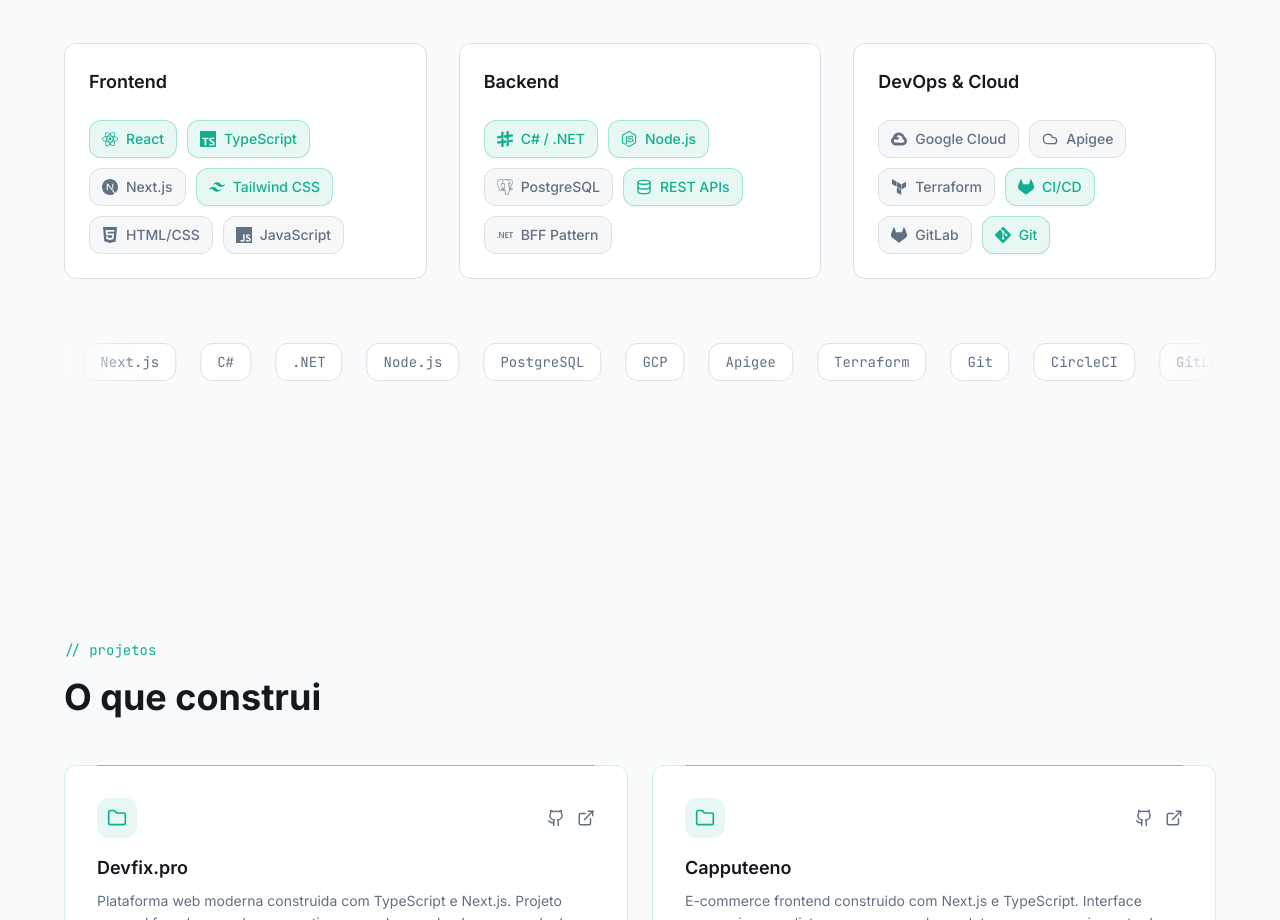
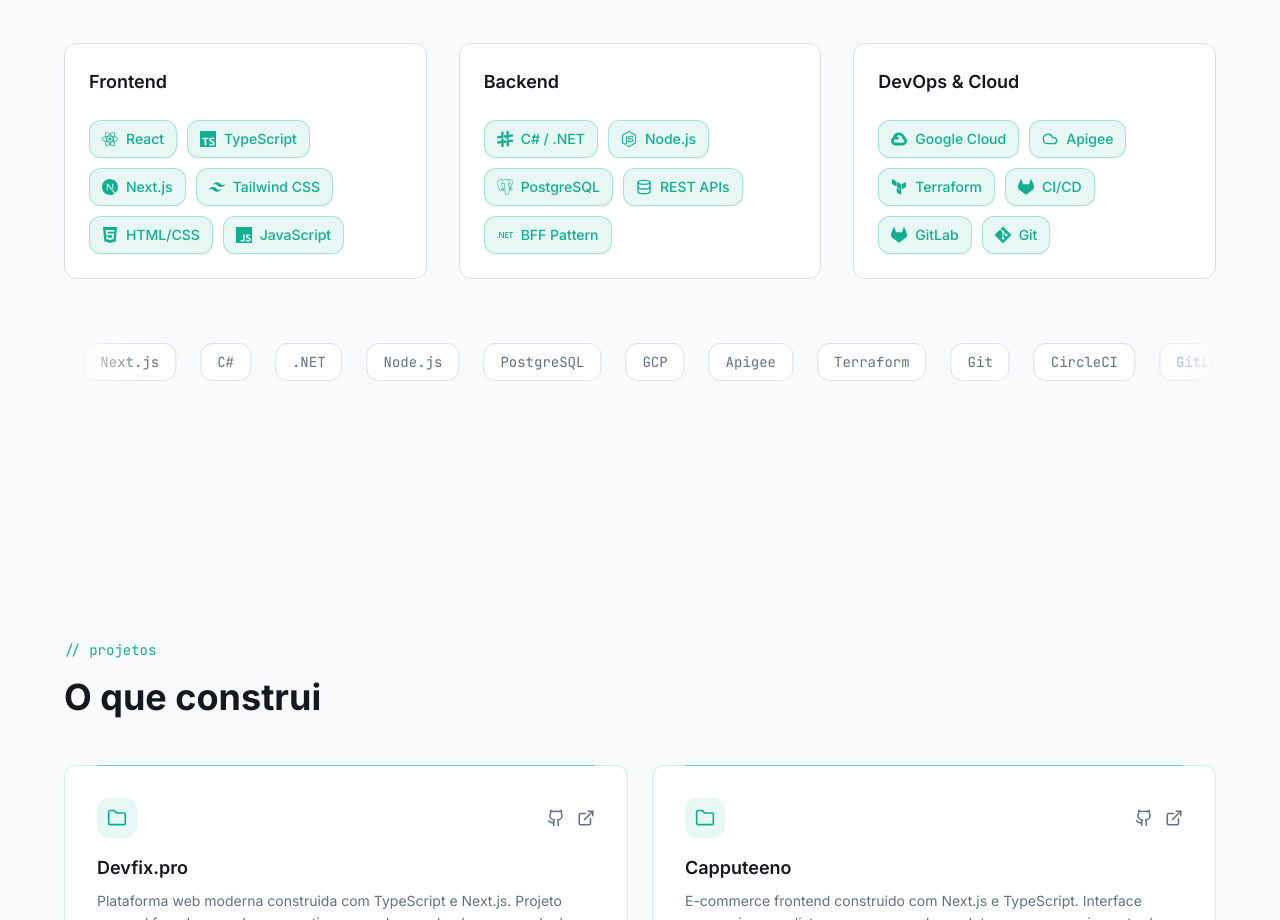
Before and after one commit to vTrLuiz/victorluiz.dev, a Next.js app: page / in a window 1280 px wide. Shown: the part 3300-4220 px from the top of the page. Built offline with nearby package versions, Linux system fonts and the light colour scheme.

Commit message:
fix: ajustes nas cores das stack no hover

```diff
--- a/components/sections/skills.tsx
+++ b/components/sections/skills.tsx
@@ -24,33 +24,68 @@
   {
     title: "Frontend",
     skills: [
-      { name: "React", highlight: true, icon: SiReact },
-      { name: "TypeScript", highlight: true, icon: SiTypescript },
-      { name: "Next.js", highlight: false, icon: SiNextdotjs },
-      { name: "Tailwind CSS", highlight: true, icon: SiTailwindcss },
-      { name: "HTML/CSS", highlight: false, icon: SiHtml5 },
-      { name: "JavaScript", highlight: false, icon: SiJavascript },
+      { name: "React", highlight: true, icon: SiReact, color: "#61DAFB" },
+      {
+        name: "TypeScript",
+        highlight: true,
+        icon: SiTypescript,
+        color: "#3178C6",
+      },
+      { name: "Next.js", highlight: true, icon: SiNextdotjs, color: "#404040" },
+      {
+        name: "Tailwind CSS",
+        highlight: true,
+        icon: SiTailwindcss,
+        color: "#06B6D4",
+      },
+      { name: "HTML/CSS", highlight: true, icon: SiHtml5, color: "#E34F26" },
+      {
+        name: "JavaScript",
+        highlight: true,
+        icon: SiJavascript,
+        color: "#F7DF1E",
+      },
     ],
   },
   {
     title: "Backend",
     skills: [
-      { name: "C# / .NET", highlight: true, icon: SiSharp },
-      { name: "Node.js", highlight: true, icon: SiNodedotjs },
-      { name: "PostgreSQL", highlight: false, icon: SiPostgresql },
-      { name: "REST APIs", highlight: true, icon: Database },
-      { name: "BFF Pattern", highlight: false, icon: SiDotnet },
+      { name: "C# / .NET", highlight: true, icon: SiSharp, color: "#512BD4" },
+      { name: "Node.js", highlight: true, icon: SiNodedotjs, color: "#339933" },
+      {
+        name: "PostgreSQL",
+        highlight: true,
+        icon: SiPostgresql,
+        color: "#4169E1",
+      },
+      { name: "REST APIs", highlight: true, icon: Database, color: "#FF6B6B" },
+      {
+        name: "BFF Pattern",
+        highlight: true,
+        icon: SiDotnet,
+        color: "#512BD4",
+      },
     ],
   },
   {
     title: "DevOps & Cloud",
     skills: [
-      { name: "Google Cloud", highlight: false, icon: SiGooglecloud },
-      { name: "Apigee", highlight: false, icon: Cloud },
-      { name: "Terraform", highlight: false, icon: SiTerraform },
-      { name: "CI/CD", highlight: true, icon: SiGitlab },
-      { name: "GitLab", highlight: false, icon: SiGitlab },
-      { name: "Git", highlight: true, icon: SiGit },
+      {
+        name: "Google Cloud",
+        highlight: true,
+        icon: SiGooglecloud,
+        color: "#4285F4",
+      },
+      { name: "Apigee", highlight: true, icon: Cloud, color: "#FF6B35" },
+      {
+        name: "Terraform",
+        highlight: true,
+        icon: SiTerraform,
+        color: "#7B42BC",
+      },
+      { name: "CI/CD", highlight: true, icon: SiGitlab, color: "#FC6D26" },
+      { name: "GitLab", highlight: true, icon: SiGitlab, color: "#FC6D26" },
+      { name: "Git", highlight: true, icon: SiGit, color: "#F05032" },
     ],
   },
 ];
@@ -125,17 +160,38 @@
                           delay: skillIndex * 0.05,
                           ease: "easeOut",
                         }}
-                        whileHover={{ scale: 1.05, y: -2 }}
-                        className="cursor-default"
+                        whileHover={{
+                          scale: 1.05,
+                          y: -2,
+                        }}
+                        className="group/skill cursor-default"
                       >
                         <span
                           className={`inline-flex items-center gap-2 rounded-lg px-3 py-2 text-sm font-medium transition-all ${
                             skill.highlight
-                              ? "border border-primary/30 bg-primary/10 text-primary shadow-sm hover:border-primary/50 hover:bg-primary/15"
+                              ? "border border-primary/30 bg-primary/10 text-primary shadow-sm group-hover/skill:shadow-lg"
                               : "border border-border bg-secondary/50 text-muted-foreground hover:border-border/80 hover:bg-secondary"
                           }`}
+                          style={{
+                            // @ts-ignore
+                            "--skill-color": skill.color,
+                          }}
+                          onMouseEnter={(e) => {
+                            if (skill.highlight && skill.color) {
+                              e.currentTarget.style.borderColor = skill.color;
+                              e.currentTarget.style.backgroundColor = `${skill.color}15`;
+                              e.currentTarget.style.color = skill.color;
+                            }
+                          }}
+                          onMouseLeave={(e) => {
+                            if (skill.highlight) {
+                              e.currentTarget.style.borderColor = "";
+                              e.currentTarget.style.backgroundColor = "";
+                              e.currentTarget.style.color = "";
+                            }
+                          }}
                         >
-                          <Icon className="h-4 w-4 flex-shrink-0" />
+                          <Icon className="h-4 w-4 flex-shrink-0 transition-transform group-hover/skill:scale-110" />
                           <span className="whitespace-nowrap">
                             {skill.name}
                           </span>
```
